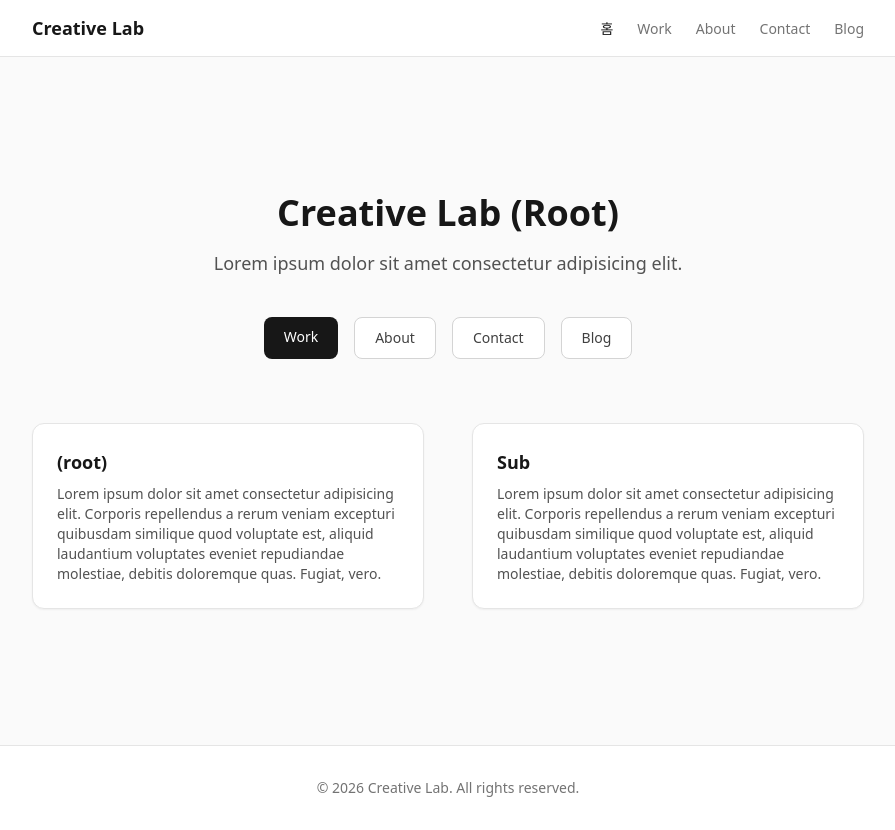
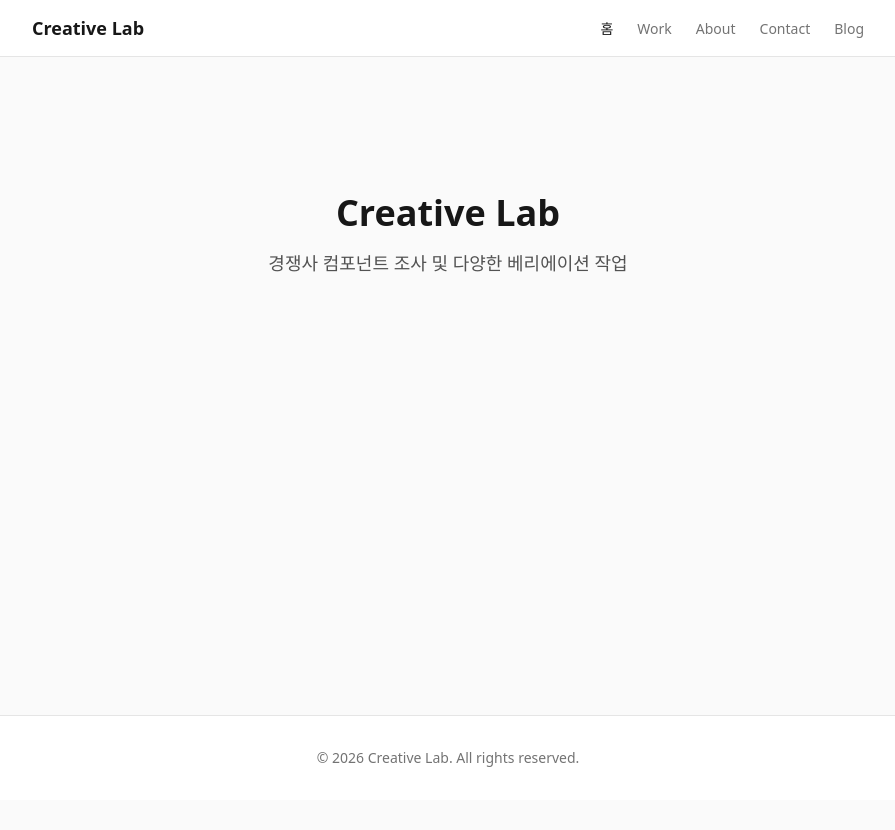
Before and after one commit to yeji-jin/creative-lab, a Next.js app: page / in a window 1280 px wide. Shown: the whole page, without its empty margins (192-1087 px from the left). After the commit the page ends 800 px from the top, so only its background shows below. Built offline with nearby package versions, Linux system fonts and the light colour scheme.

Commit message:
app setup

```diff
--- a/app/(root)/page.tsx
+++ b/app/(root)/page.tsx
@@ -9,57 +9,11 @@ export default function RootPage() {
   return (
     <section className="py-12 text-center sm:py-20">
       <h1 className="text-3xl font-bold text-neutral-900 sm:text-4xl">
-        Creative Lab (Root)
+        Creative Lab
       </h1>
       <p className="mx-auto mt-4 max-w-xl text-lg text-neutral-600">
-        Lorem ipsum dolor sit amet consectetur adipisicing elit.
+        경쟁사 컴포넌트 조사 및 다양한 베리에이션 작업
       </p>
-      <div className="mt-10 flex flex-wrap justify-center gap-4">
-        <Link
-          href="/work"
-          className="rounded-lg bg-neutral-900 px-5 py-2.5 text-sm font-medium text-white transition-colors hover:bg-neutral-700"
-        >
-          Work
-        </Link>
-        <Link
-          href="/about"
-          className="rounded-lg border border-neutral-300 bg-white px-5 py-2.5 text-sm font-medium text-neutral-700 transition-colors hover:bg-neutral-50"
-        >
-          About
-        </Link>
-        <Link
-          href="/contact"
-          className="rounded-lg border border-neutral-300 bg-white px-5 py-2.5 text-sm font-medium text-neutral-700 transition-colors hover:bg-neutral-50"
-        >
-          Contact
-        </Link>
-        <Link
-          href="/blog"
-          className="rounded-lg border border-neutral-300 bg-white px-5 py-2.5 text-sm font-medium text-neutral-700 transition-colors hover:bg-neutral-50"
-        >
-          Blog
-        </Link>
-      </div>
-      <section className="mt-16 grid gap-8 sm:grid-cols-2 sm:gap-12">
-        <article className="rounded-xl border border-neutral-200 bg-white p-6 text-left shadow-sm">
-          <h2 className="text-lg font-semibold text-neutral-900">(root)</h2>
-          <p className="mt-2 flex text-sm text-neutral-600">
-            Lorem ipsum dolor sit amet consectetur adipisicing elit. Corporis
-            repellendus a rerum veniam excepturi quibusdam similique quod
-            voluptate est, aliquid laudantium voluptates eveniet repudiandae
-            molestiae, debitis doloremque quas. Fugiat, vero.
-          </p>
-        </article>
-        <article className="rounded-xl border border-neutral-200 bg-white p-6 text-left shadow-sm">
-          <h2 className="text-lg font-semibold text-neutral-900">Sub</h2>
-          <p className="mt-2 text-sm text-neutral-600">
-            Lorem ipsum dolor sit amet consectetur adipisicing elit. Corporis
-            repellendus a rerum veniam excepturi quibusdam similique quod
-            voluptate est, aliquid laudantium voluptates eveniet repudiandae
-            molestiae, debitis doloremque quas. Fugiat, vero.
-          </p>
-        </article>
-      </section>
     </section>
   );
 }
--- a/app/layout.tsx
+++ b/app/layout.tsx
@@ -1,6 +1,6 @@
 import type { Metadata } from "next";
 import "./styles/globals.css";
-import AppNav from "@/app/components/AppNav";
+import AppNav from "@/components/AppNav";
 
 export const metadata: Metadata = {
   title: { default: "Creative Lab", template: "%s | Creative Lab" },
--- a/app/pages/_app.tsx
+++ b/app/pages/_app.tsx
@@ -1,6 +1,6 @@
 import type { AppProps } from "next/app";
-import Layout from "@/app/components/Layout";
-import "@/app/styles/globals.css";
+import Layout from "@/components/Layout";
+import "@/styles/globals.css";
 
 export default function App({ Component, pageProps }: AppProps) {
   return (
--- /dev/null
+++ b/app/work/[id]/page.tsx
@@ -0,0 +1,42 @@
+import Link from "next/link";
+import { notFound } from "next/navigation";
+import { workItems } from "@/work/data";
+
+interface PageProps {
+  params: Promise<{ id: string }>;
+}
+
+export async function generateMetadata({ params }: PageProps) {
+  const { id } = await params;
+  const item = workItems.find((i) => i.id === Number(id));
+  if (!item) return { title: "Not Found" };
+  return { title: item.title, description: `${item.category} · ${item.year}` };
+}
+
+export default async function WorkDetailPage({ params }: PageProps) {
+  const { id } = await params;
+  const item = workItems.find((i) => i.id === Number(id));
+  if (!item) notFound();
+
+  return (
+    <article>
+      <Link
+        href="/work"
+        className="text-sm font-medium text-neutral-500 transition-colors hover:text-neutral-900"
+      >
+        ← Work
+      </Link>
+      <header className="mt-4">
+        <h1 className="text-2xl font-bold text-neutral-900 sm:text-3xl">
+          {item.title}
+        </h1>
+        <p className="mt-1 text-sm text-neutral-500">
+          {item.category} · {item.year}
+        </p>
+      </header>
+      {item.component && (
+        <section className="mt-8">{item.component}</section>
+      )}
+    </article>
+  );
+}
--- /dev/null
+++ b/app/work/components/LionModel.tsx
@@ -0,0 +1,5 @@
+const LionModel = () => {
+  return <div>LionModel</div>;
+};
+
+export default LionModel;
--- /dev/null
+++ b/app/work/components/Test1.tsx
@@ -0,0 +1,5 @@
+const Test1 = () => {
+  return <div>Test1</div>;
+};
+
+export default Test1;
--- /dev/null
+++ b/app/work/data.tsx
@@ -0,0 +1,28 @@
+import LionModel from "./components/LionModel";
+import Test1 from "./components/Test1";
+
+export const workItems = [
+  {
+    id: 1,
+    title: "Project A",
+    category: "Branding",
+    year: "2024",
+    component: <Test1 />,
+  },
+  {
+    id: 2,
+    title: "Project B",
+    category: "Web",
+    year: "2024",
+    component: <LionModel />,
+  },
+  {
+    id: 3,
+    title: "Project C",
+    category: "Motion",
+    year: "2023",
+    component: <LionModel />,
+  },
+] as const;
+
+export type WorkItemId = (typeof workItems)[number]["id"];
--- a/app/work/page.tsx
+++ b/app/work/page.tsx
@@ -1,32 +1,31 @@
+import Link from "next/link";
+import { workItems } from "@/work/data";
+
 export const metadata = {
   title: "Work",
   description: "Creative Lab 작업 목록",
 };
 
 export default function WorkPage() {
-  const items = [
-    { id: 1, title: "Project A", category: "Branding", year: "2024" },
-    { id: 2, title: "Project B", category: "Web", year: "2024" },
-    { id: 3, title: "Project C", category: "Motion", year: "2023" },
-  ];
-
   return (
     <article>
       <h1 className="text-2xl font-bold text-neutral-900 sm:text-3xl">Work</h1>
       <p className="mt-4 leading-relaxed text-neutral-600">
-        진행한 프로젝트와 작업 목록입니다.
+        진행한 프로젝트와 작업 목록입니다
       </p>
-      <ul className="mt-8 space-y-4">
-        {items.map((item) => (
-          <li
-            key={item.id}
-            className="rounded-xl border border-neutral-200 bg-white p-5 shadow-sm transition-colors hover:border-neutral-300"
+      <ul className="mt-8 grid grid-cols-3 gap-6">
+        {workItems.map((item) => (
+          <li key={item.id}>
+            <Link
+              href={`/work/${item.id}`}
+              className="block rounded-xl border border-neutral-200 bg-white p-5 shadow-sm transition-colors hover:border-neutral-300"
             >
               <div className="flex flex-wrap items-baseline justify-between gap-2">
                 <h2 className="font-semibold text-neutral-900">{item.title}</h2>
                 <span className="text-sm text-neutral-500">{item.year}</span>
               </div>
               <p className="mt-1 text-sm text-neutral-600">{item.category}</p>
+            </Link>
           </li>
         ))}
       </ul>
--- a/package.json
+++ b/package.json
@@ -12,7 +12,8 @@
     "next": "14.2.35",
     "next-sitemap": "^4.2.3",
     "react": "^18.3.1",
-    "react-dom": "^18.3.1"
+    "react-dom": "^18.3.1",
+    "vercel": "^50.14.0"
   },
   "devDependencies": {
     "@types/node": "^25.2.2",
--- a/tsconfig.json
+++ b/tsconfig.json
@@ -14,7 +14,7 @@
     "jsx": "preserve",
     "incremental": true,
     "plugins": [{ "name": "next" }],
-    "paths": { "@/*": ["./*"] }
+    "paths": { "@/*": ["./app/*"] }
   },
   "include": ["next-env.d.ts", "**/*.ts", "**/*.tsx", ".next/types/**/*.ts"],
   "exclude": ["node_modules"]
```
Also changed, not shown: 1 other file (tests, documents, lock files or other folders). Lines whose indentation alone changed are shown as unchanged.
